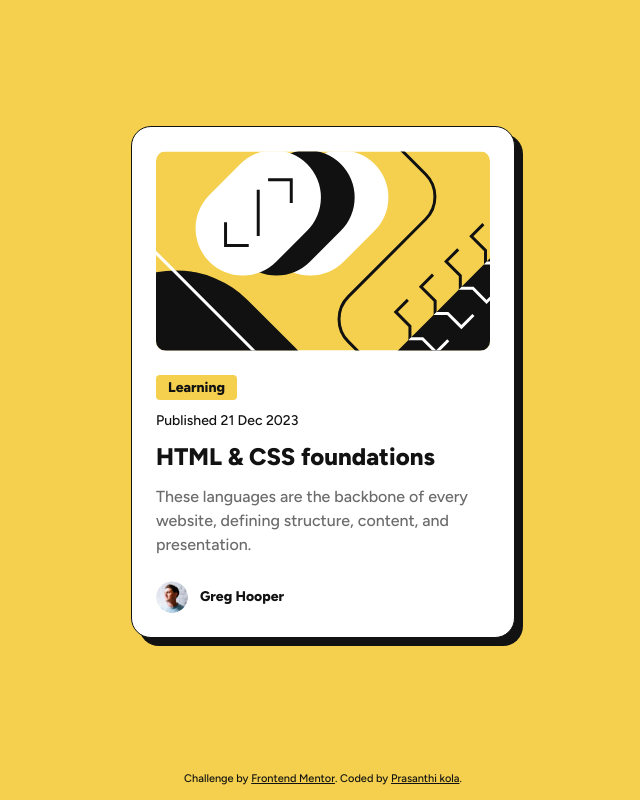
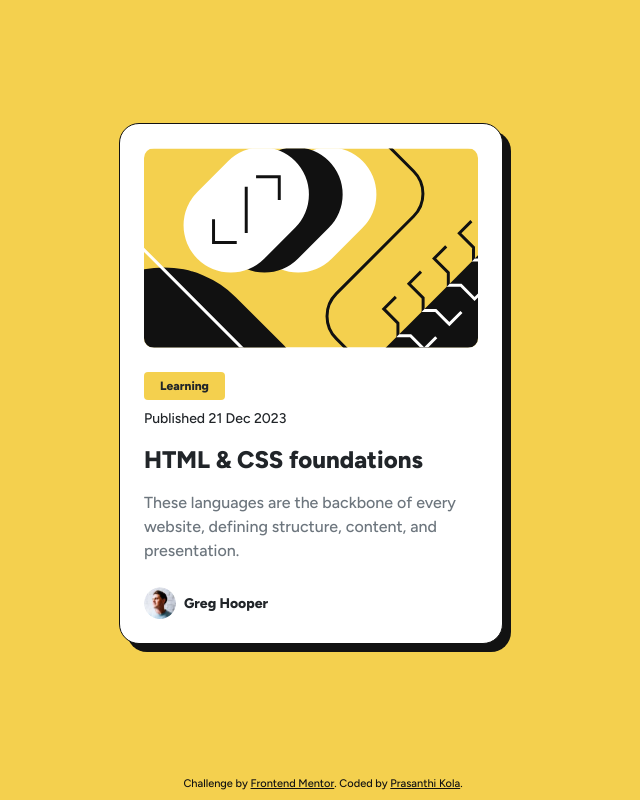
Before and after one commit to Kolaprasanthi/blog-preview-card, a plain HTML site: page blog-preview-card-main/index.html in a window 1280 px wide. Shown: the whole page, without its empty margins (317-957 px from the left). Drawn offline with nearby package versions, Linux system fonts and the light colour scheme.

Commit message:
blog preview bootstrap

```diff
--- a/blog-preview-card-main/index.html
+++ b/blog-preview-card-main/index.html
@@ -3,51 +3,71 @@
 <head>
   <meta charset="UTF-8">
   <meta name="viewport" content="width=device-width, initial-scale=1.0">
-  <link rel="icon" type="image/png" sizes="32x32" href="./assets/images/favicon-32x32.png">
+  <title>Frontend Mentor | Blog preview card</title>
+
+  <link rel="icon" type="image/png" sizes="32x32"
+        href="./assets/images/favicon-32x32.png">
+
   <link rel="preconnect" href="https://fonts.googleapis.com">
   <link rel="preconnect" href="https://fonts.gstatic.com" crossorigin>
-  <link href="https://fonts.googleapis.com/css2?family=Figtree:wght@500;800&display=swap" rel="stylesheet">
+  <link href="https://fonts.googleapis.com/css2?family=Figtree:wght@500;800&display=swap"
+        rel="stylesheet">
+
+  <!-- Bootstrap -->
+  <link href="https://cdn.jsdelivr.net/npm/bootstrap@5.3.3/dist/css/bootstrap.min.css"
+        rel="stylesheet">
+
+  <!-- Custom styles for the original design details -->
   <link rel="stylesheet" href="./style.css">
-  <title>Frontend Mentor | Blog preview card</title>
 </head>
-<body>
-  <main class="page">
-    <article class="card">
+
+<body class="d-flex flex-column min-vh-100">
+  <main class="container flex-grow-1 d-flex align-items-center py-4">
+    <div class="row w-100 justify-content-center">
+      <div class="col-12 col-sm-10 col-md-8 col-lg-6 d-flex justify-content-center">
+        <article class="card blog-card w-100 p-4">
           <img
-        class="card__image"
+            class="card-img-top article-image"
             src="./assets/images/illustration-article.svg"
             alt="Colorful abstract illustration"
           >
 
-      <div class="card__content">
-        <p class="card__category">Learning</p>
-        <p class="card__date">Published 21 Dec 2023</p>
+          <div class="card-body px-0 pt-4 pb-0">
+            <span class="badge blog-category text-dark fw-bold px-3 py-2 mb-2">
+              Learning
+            </span>
 
-        <h1 class="card__title">
-          <a href="#">HTML &amp; CSS foundations</a>
+            <p class="small mb-3">Published 21 Dec 2023</p>
+
+            <h1 class="h4 fw-bold lh-sm mb-3">
+              <a class="link-dark text-decoration-none blog-title-link" href="#">
+                HTML &amp; CSS foundations
+              </a>
             </h1>
 
-        <p class="card__description">
-          These languages are the backbone of every website, defining structure,
-          content, and presentation.
+            <p class="text-secondary lh-base mb-0">
+              These languages are the backbone of every website, defining
+              structure, content, and presentation.
             </p>
 
-        <div class="card__author">
+            <div class="d-flex align-items-center gap-2 mt-4 small fw-bold">
               <img
                 src="./assets/images/image-avatar.webp"
                 alt=""
-            class="card__avatar"
+                class="author-avatar rounded-circle"
               >
               <span>Greg Hooper</span>
             </div>
           </div>
         </article>
+      </div>
+    </div>
   </main>
 
-  <footer class="attribution">
+  <footer class="text-center py-2 attribution">
     Challenge by
     <a href="https://www.frontendmentor.io?ref=challenge">Frontend Mentor</a>.
-    Coded by <a href="#">Prasanthi kola</a>.
+    Coded by <a href="#">Prasanthi Kola</a>.
   </footer>
 </body>
 </html>
--- a/blog-preview-card-main/style.css
+++ b/blog-preview-card-main/style.css
@@ -1,131 +1,52 @@
 :root {
   --yellow: hsl(47, 88%, 63%);
-  --white: hsl(0, 0%, 100%);
-  --gray: hsl(0, 0%, 42%);
   --black: hsl(0, 0%, 7%);
 }
 
-* {
-  box-sizing: border-box;
-}
-
 body {
-  min-height: 100vh;
-  margin: 0;
-  background: var(--yellow);
+  background-color: var(--yellow);
   color: var(--black);
   font-family: "Figtree", sans-serif;
 }
 
-.page {
-  min-height: calc(100vh - 36px);
-  display: grid;
-  place-items: center;
-  padding: 24px;
-}
-
-.card {
-  width: min(384px, 100%);
-  padding: 24px;
-  background: var(--white);
+.blog-card {
+  max-width: 384px;
   border: 1px solid var(--black);
   border-radius: 20px;
   box-shadow: 8px 8px 0 var(--black);
 }
 
-.card__image {
-  display: block;
-  width: 100%;
+.article-image {
   height: 200px;
   object-fit: cover;
   border-radius: 10px;
 }
 
-.card__content {
-  margin-top: 24px;
+.blog-category {
+  background-color: var(--yellow);
+  border-radius: 4px;
 }
 
-.card__category {
-  display: inline-block;
-  margin: 0 0 12px;
-  padding: 4px 12px;
-  background: var(--yellow);
-  border-radius: 4px;
-  font-size: 14px;
-  font-weight: 800;
+.blog-title-link:hover {
+  color: var(--yellow) !important;
 }
 
-.card__date {
-  margin: 0 0 12px;
-  font-size: 14px;
-  font-weight: 500;
-}
-
-.card__title {
-  margin: 0 0 12px;
-  font-size: 24px;
-  line-height: 1.3;
-  font-weight: 800;
-}
-
-.card__title a {
-  color: inherit;
-  text-decoration: none;
-}
-
-.card__title a:hover {
-  color: var(--yellow);
-}
-
-.card__title a:focus-visible {
+.blog-title-link:focus-visible {
   outline: 3px solid var(--black);
   outline-offset: 4px;
   border-radius: 2px;
 }
 
-.card__description {
-  margin: 0;
-  color: var(--gray);
-  font-size: 16px;
-  line-height: 1.5;
-}
-
-.card__author {
-  display: flex;
-  align-items: center;
-  gap: 12px;
-  margin-top: 24px;
-  font-size: 14px;
-  font-weight: 800;
-}
-
-.card__avatar {
+.author-avatar {
   width: 32px;
   height: 32px;
-  border-radius: 50%;
+  object-fit: cover;
 }
 
 .attribution {
-  min-height: 36px;
-  padding: 8px;
-  text-align: center;
   font-size: 11px;
 }
 
 .attribution a {
   color: var(--black);
 }
-
-@media (max-width: 375px) {
-  .page {
-    padding: 24px;
-  }
-
-  .card {
-    padding: 24px;
-  }
-
-  .card__title {
-    font-size: 22px;
-  }
-}
```
Lines whose indentation alone changed are shown as unchanged.
